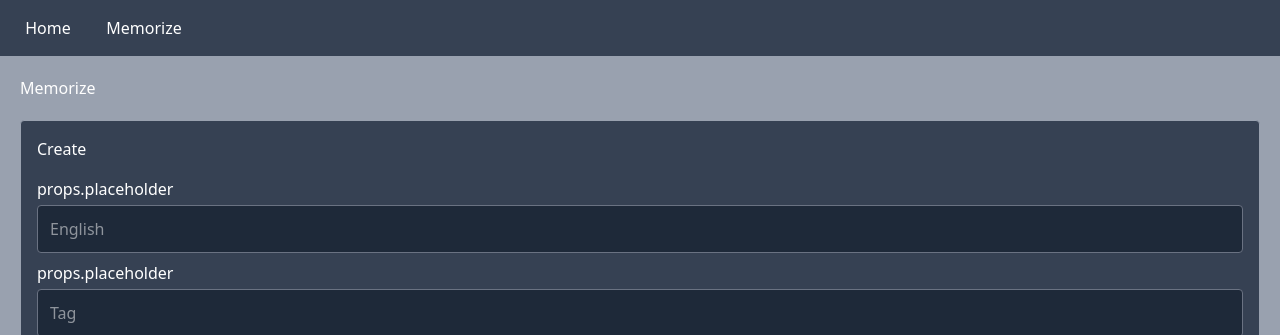
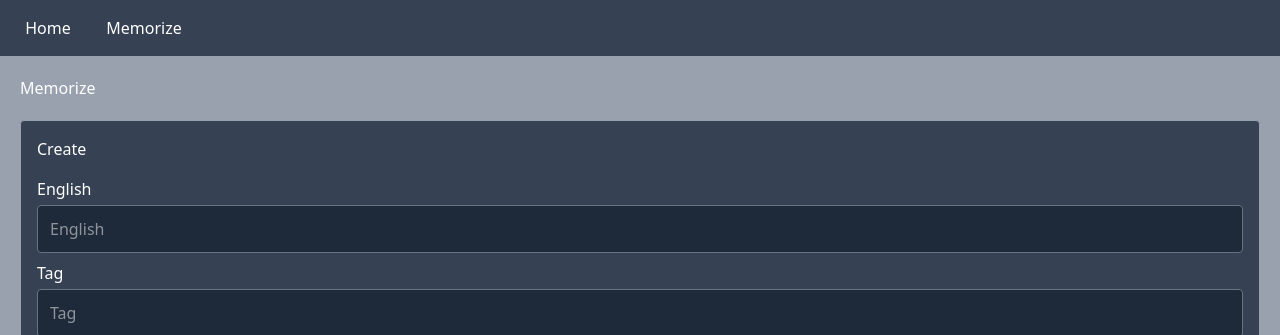
Before and after one commit to lucas5g/acessando, a React (Vite) app: page /memorize in a window 1280 px wide. Shown: the top 335 px of the page. Built offline with nearby package versions, Linux system fonts and the light colour scheme; no server answers.

Commit message:
fix name label

```diff
--- a/src/components/Input.tsx
+++ b/src/components/Input.tsx
@@ -9,7 +9,7 @@ export function Input({ showLabel = true, ...props }: Readonly<InputProps>) {
           className="hover:cursor-pointer"
           htmlFor={props.name}
         >
-          props.placeholder
+          {props.placeholder}
         </label>
       }
       <input
```
